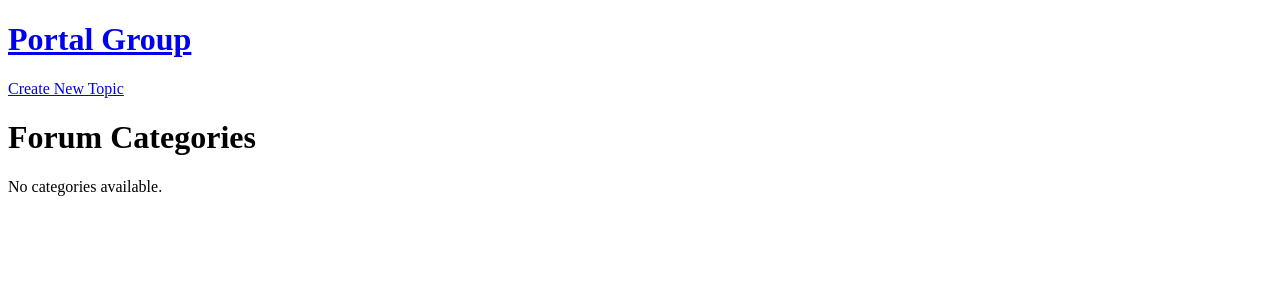
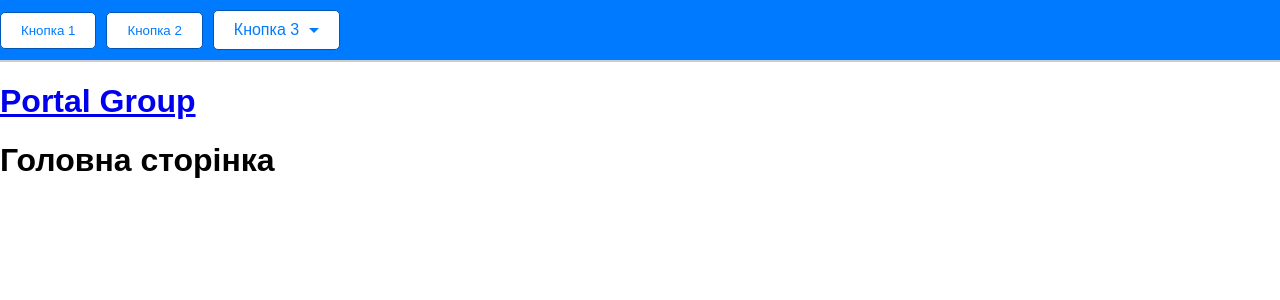
Before and after one commit to 13max11/portal_group, a Django app: page / in a window 1280 px wide. Shown: the top 300 px of the page. Run offline with Django 5.2, Linux system fonts and the light colour scheme; data that the repository does not hold is empty.

Commit message:
Доробив base.html, переробив щоб головною сторінкою був index.html і він тепер пустий, а форум тепер в окремій папці forum.html

```diff
--- a/core/urls.py
+++ b/core/urls.py
@@ -18,13 +18,13 @@ from django.contrib import admin
 from django.urls import path, include
 from django.conf.urls.static import static
 from django.conf import settings
-from forum_system.views import index
+from forum_system.views import index, forum
 
 urlpatterns = [
     path('admin/', admin.site.urls),
     path('auth/', include('auth_sys.urls')),
     path('', index, name='index'),  # Главная страница
-    path('forum/', include('forum_system.urls')),  # Остальные маршруты форума
+    path('forum/', forum, name='forum'),  # Остальные маршруты форума
 ]
 # path('', include('auth_sys.urls'))
 if settings.DEBUG:
--- a/forum_system/views.py
+++ b/forum_system/views.py
@@ -138,7 +138,22 @@ def index(request):
         else:
             form = CategoryForm()
 
-    return render(request, 'forum_system/index.html', {
+    return render(request, 'forum_system/index.html')
+
+def forum(request):
+    categories = Category.objects.all()
+    form = None
+
+    if request.user.is_staff:
+        if request.method == 'POST':
+            form = CategoryForm(request.POST)
+            if form.is_valid():
+                form.save()
+                return redirect('forum')
+        else:
+            form = CategoryForm()
+
+    return render(request, 'forum_system/forum.html', {
         'categories': categories,
         'form': form
     })
--- a/static/css/style.css
+++ b/static/css/style.css
@@ -0,0 +1,115 @@
+body {
+    margin: 0;
+    font-family: Arial, sans-serif;
+}
+
+.top-panel {
+    width: 100%;
+    background-color: #007BFF;
+    color: white;
+    padding: 10px 0;
+    display: flex;
+    align-items: center;
+    justify-content: flex-start;
+    gap: 10px; /* Відступи між кнопками */
+}
+
+form {
+    margin: 0;
+}
+
+.panel-button {
+    background-color: white;
+    color: #007BFF;
+    border: 1px solid #0056b3;
+    padding: 10px 20px;
+    border-radius: 5px;
+    cursor: pointer;
+    transition: background-color 0.3s;
+}
+
+.panel-button:hover {
+    background-color: #0056b3;
+    color: white;
+}
+
+.horizontal-line {
+    width: 100%;
+    height: 2px;
+    background-color: #ccc;
+}
+
+/* Dropdown стилі */
+.dropdown {
+    position: relative;
+}
+
+.dropdown-toggle {
+    display: none;
+}
+
+.dropdown-label {
+    display: flex;
+    align-items: center;
+    cursor: pointer;
+}
+
+.arrow {
+    margin-left: 10px;
+    width: 0;
+    height: 0;
+    border-left: 5px solid transparent;
+    border-right: 5px solid transparent;
+    border-top: 5px solid #007BFF;
+    transition: transform 0.3s;
+}
+
+.dropdown-toggle:checked + .dropdown-label .arrow {
+    transform: rotate(180deg);
+}
+
+.dropdown-menu {
+    display: none;
+    flex-direction: column;
+    gap: 5px;
+    position: absolute;
+    top: 40px;
+    left: 0;
+    background-color: #007BFF;
+    padding: 10px;
+    border-radius: 5px;
+    box-shadow: 0 2px 5px rgba(0, 0, 0, 0.2);
+    animation: slide-down 0.3s ease-out;
+}
+
+.dropdown-menu .small-button {
+    background-color: white;
+    color: #007BFF;
+    border: 1px solid #0056b3;
+    padding: 5px 15px;
+    font-size: 12px;
+    border-radius: 3px;
+    cursor: pointer;
+    transition: background-color 0.3s;
+}
+
+.dropdown-menu .small-button:hover {
+    background-color: #0056b3;
+    color: white;
+}
+
+.dropdown-toggle:checked ~ .dropdown-menu {
+    display: flex;
+}
+
+/* Анімація */
+@keyframes slide-down {
+    from {
+        opacity: 0;
+        transform: translateY(-10px);
+    }
+    to {
+        opacity: 1;
+        transform: translateY(0);
+    }
+}
--- a/templates/base.html
+++ b/templates/base.html
@@ -7,6 +7,26 @@
     <link rel="stylesheet" href="{% static 'css/style.css' %}">
 </head>
 <body>
+    <div class="top-panel">
+        <form action="{% url 'index' %}">
+            <button type="submit" class="panel-button">Кнопка 1</button>
+        </form>
+        <button class="panel-button">Кнопка 2</button>
+        <div class="dropdown">
+            <input type="checkbox" id="toggle" class="dropdown-toggle">
+            <label for="toggle" class="panel-button dropdown-label">
+                Кнопка 3
+                <span class="arrow"></span>
+            </label>
+            <div class="dropdown-menu">
+                <button class="small-button">Головна</button>
+                <button class="small-button">Форум</button>
+                <button class="small-button">Додаткова 3</button>
+            </div>
+        </div>
+    </div>
+    <div class="horizontal-line"></div>
+
     <a href="{% url 'index' %}"><h1>Portal Group</h1></a>
     {% block content %}
     {% endblock %}
--- a/templates/forum_system/index.html
+++ b/templates/forum_system/index.html
@@ -1,19 +1,6 @@
 {% extends 'base.html' %}
 
 {% block content %}
-<a href="{% url 'create-topic' %}">Create New Topic</a>
-<h1>Forum Categories</h1>
+<h1>Головна сторінка</h1>
 
-{% if categories %}
-    <ul>
-        {% for category in categories %}
-            <li>
-                <a href="{% url 'category-detail' category.id %}">{{ category.name }}</a>
-                <p>{{ category.description }}</p>
-            </li>
-        {% endfor %}
-    </ul>
-{% else %}
-    <p>No categories available.</p>
-{% endif %}
 {% endblock %}
```
Also changed, not shown: templates/forum_system/forum.html (added, +19 -0 lines).
